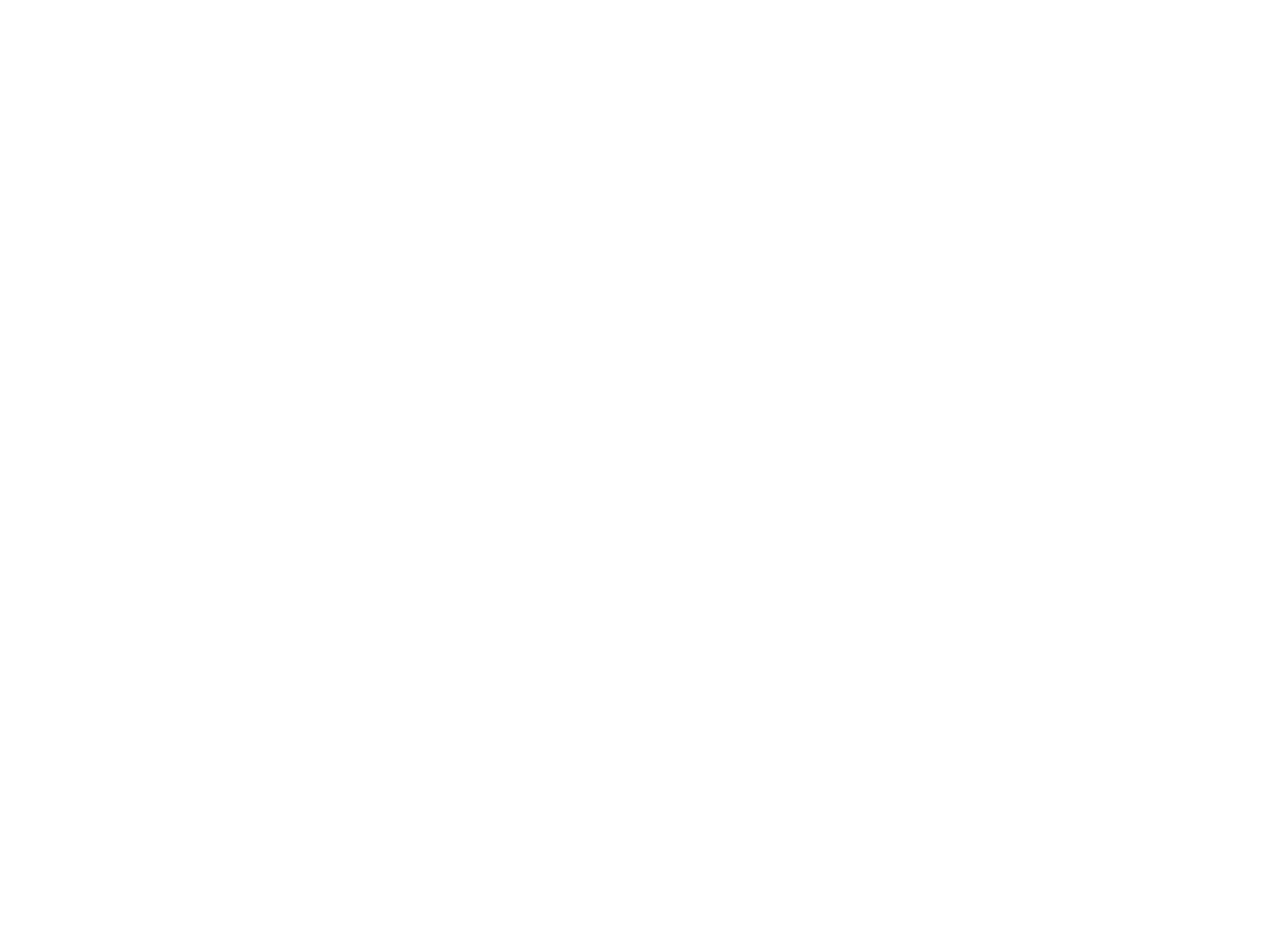
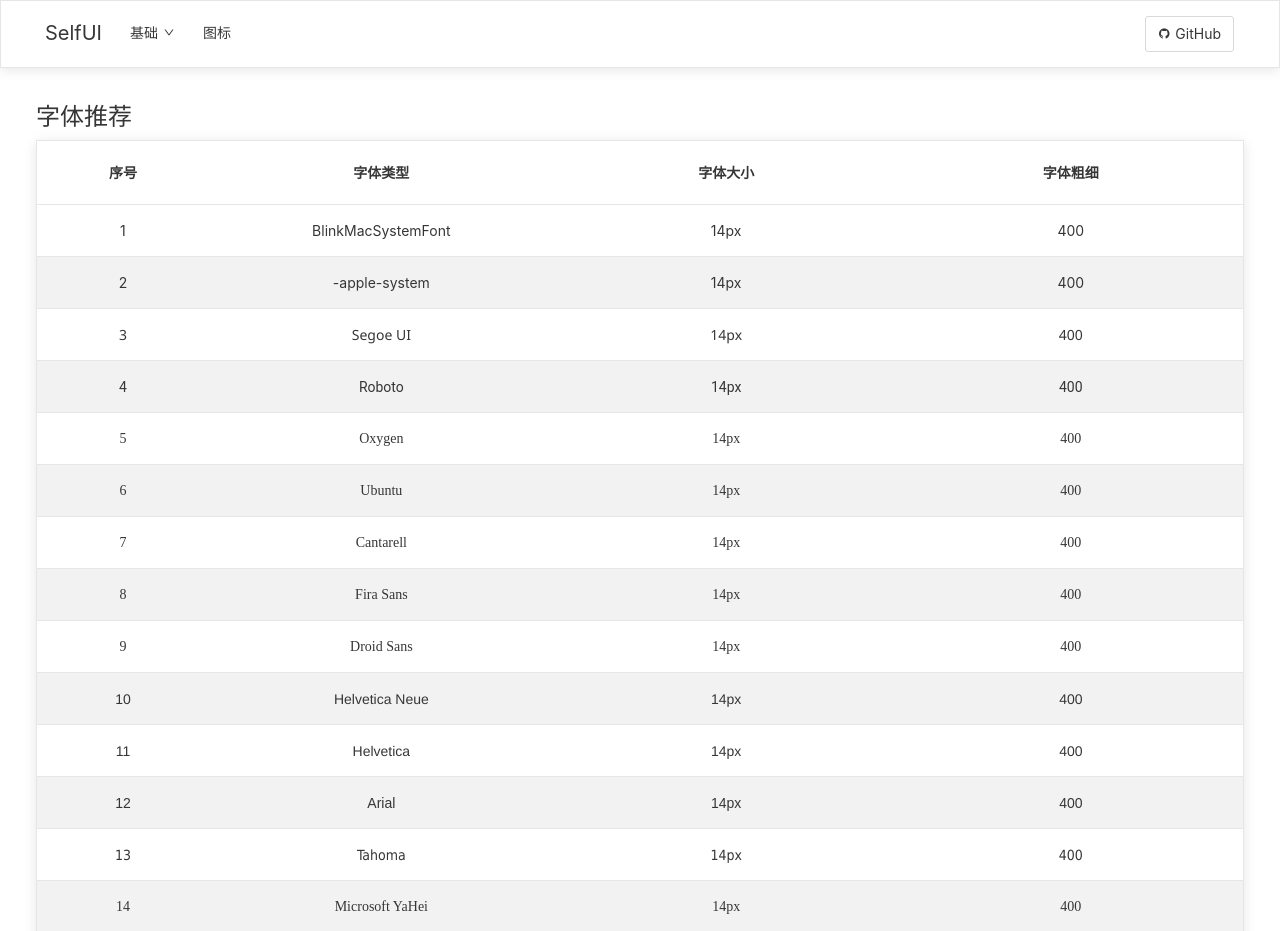
Before and after one commit to self-denial-cy/self-ui, a Vue app: page /#/font in a window 1280 px wide. Shown: the top 931 px of the page. Before the commit the page ends 800 px from the top, so only its background shows below. Built offline with nearby package versions, Linux system fonts and the light colour scheme.

Commit message:
feat: 字体示例页面开发完成

```diff
--- /dev/null
+++ b/src/components/font-table/index.js
@@ -0,0 +1,3 @@
+import FontTable from './index.vue';
+
+export default FontTable;
--- /dev/null
+++ b/src/components/font-table/index.vue
@@ -0,0 +1,25 @@
+<template>
+  <self-table :data="data" :row-style="rowStyle" stripe shadow border align="center">
+    <self-table-column prop="index" label="序号" width="50" />
+    <self-table-column prop="family" label="字体类型" width="100" ellipsis />
+    <self-table-column prop="size" label="字体大小" width="100" ellipsis />
+    <self-table-column prop="weight" label="字体粗细" width="100" ellipsis />
+  </self-table>
+</template>
+
+<script>
+import SelfTable from 'packages/table';
+import SelfTableColumn from 'packages/table-column';
+
+export default {
+  name: 'FontTable',
+  components: {
+    SelfTable,
+    SelfTableColumn
+  },
+  props: {
+    data: Array,
+    rowStyle: Function
+  }
+};
+</script>
--- a/src/router/routes.js
+++ b/src/router/routes.js
@@ -1,14 +1,27 @@
 // @ts-check
-const Home = () => import('@/views/home/index.vue');
+const Layout = () => import('@/views/layout/index.vue');
+const Font = () => import('@/views/font/index.vue');
+const Color = () => import('@/views/color/index.vue');
 const Icon = () => import('@/views/icon/index.vue');
 
 /** @type {Array<import('vue-router').RouteConfig>} */
 const routes = [
   {
     path: '/',
-    name: 'Home',
-    component: Home,
+    name: 'Layout',
+    component: Layout,
+    redirect: '/font',
     children: [
+      {
+        path: '/font',
+        name: 'Font',
+        component: Font
+      },
+      {
+        path: '/color',
+        name: 'Color',
+        component: Color
+      },
       {
         path: '/icon',
         name: 'Icon',
--- /dev/null
+++ b/src/views/color/index.vue
@@ -0,0 +1,5 @@
+<template>
+  <div>
+    <h3>色彩推荐</h3>
+  </div>
+</template>
--- /dev/null
+++ b/src/views/font/index.vue
@@ -0,0 +1,137 @@
+<template>
+  <div>
+    <h3>字体推荐</h3>
+    <font-table :data="tableData" :row-style="rowStyle" />
+  </div>
+</template>
+
+<script>
+import FontTable from '@/components/font-table';
+
+export default {
+  components: {
+    FontTable
+  },
+  data() {
+    return {
+      tableData: [
+        {
+          index: '1',
+          family: 'BlinkMacSystemFont',
+          size: '14px',
+          weight: '400'
+        },
+        {
+          index: '2',
+          family: '-apple-system',
+          size: '14px',
+          weight: '400'
+        },
+        {
+          index: '3',
+          family: 'Segoe UI',
+          size: '14px',
+          weight: '400'
+        },
+        {
+          index: '4',
+          family: 'Roboto',
+          size: '14px',
+          weight: '400'
+        },
+        {
+          index: '5',
+          family: 'Oxygen',
+          size: '14px',
+          weight: '400'
+        },
+        {
+          index: '6',
+          family: 'Ubuntu',
+          size: '14px',
+          weight: '400'
+        },
+        {
+          index: '7',
+          family: 'Cantarell',
+          size: '14px',
+          weight: '400'
+        },
+        {
+          index: '8',
+          family: 'Fira Sans',
+          size: '14px',
+          weight: '400'
+        },
+        {
+          index: '9',
+          family: 'Droid Sans',
+          size: '14px',
+          weight: '400'
+        },
+        {
+          index: '10',
+          family: 'Helvetica Neue',
+          size: '14px',
+          weight: '400'
+        },
+        {
+          index: '11',
+          family: 'Helvetica',
+          size: '14px',
+          weight: '400'
+        },
+        {
+          index: '12',
+          family: 'Arial',
+          size: '14px',
+          weight: '400'
+        },
+        {
+          index: '13',
+          family: 'Tahoma',
+          size: '14px',
+          weight: '400'
+        },
+        {
+          index: '14',
+          family: 'Microsoft YaHei',
+          size: '14px',
+          weight: '400'
+        },
+        {
+          index: '15',
+          family: 'Menlo',
+          size: '14px',
+          weight: '400'
+        },
+        {
+          index: '16',
+          family: 'Monaco',
+          size: '14px',
+          weight: '400'
+        },
+        {
+          index: '17',
+          family: 'Consolas',
+          size: '14px',
+          weight: '400'
+        },
+        {
+          index: '18',
+          family: 'Courier New',
+          size: '14px',
+          weight: '400'
+        }
+      ]
+    };
+  },
+  methods: {
+    rowStyle(row) {
+      return {
+        'font-family': row.family
+      };
+    }
+  }
+};
+</script>
--- a/src/views/home/index.vue
+++ b/src/views/layout/index.vue
@@ -1,10 +1,10 @@
 <template>
-  <div class="home">
+  <div class="layout">
     <self-nav brand="SelfUI" to="/" router fixed>
       <self-dropdown hover router>
         <self-button slot="trigger" suffix="down">基础</self-button>
-        <self-dropdown-item value="font" icon="font-size">字体</self-dropdown-item>
-        <self-dropdown-item value="color" icon="font-colors">色彩</self-dropdown-item>
+        <self-dropdown-item to="/font" value="font" icon="font-size">字体</self-dropdown-item>
+        <self-dropdown-item to="/color" value="color" icon="font-colors">色彩</self-dropdown-item>
       </self-dropdown>
       <self-nav-item to="/icon">图标</self-nav-item>
       <self-button
@@ -16,7 +16,9 @@
         GitHub
       </self-button>
     </self-nav>
-    <router-view></router-view>
+    <div class="container">
+      <router-view></router-view>
+    </div>
   </div>
 </template>
 
@@ -37,3 +39,9 @@ export default {
   }
 };
 </script>
+
+<style lang="less" scoped>
+.container {
+  padding: 16px 36px;
+}
+</style>
```
